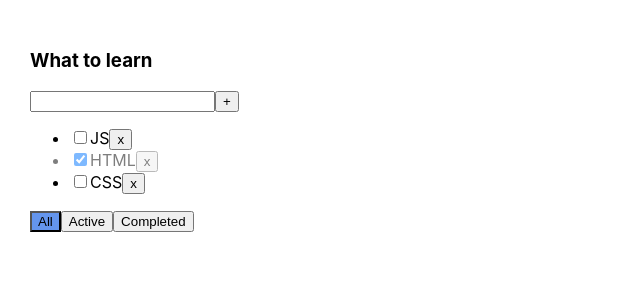
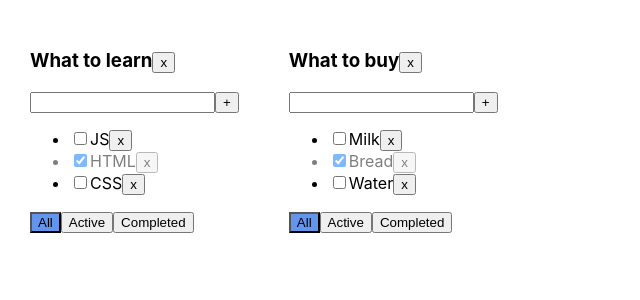
Before and after one commit to Sergei-Illarionov/EpicToDo, a React (Create React App) app: page / in a window 1280 px wide. Shown: the top 300 px of the page, without its empty margins (0-640 px from the left). Built offline with nearby package versions, Linux system fonts and the light colour scheme.

Commit message:
Added id and removeTodoList

```diff
--- a/src/App.tsx
+++ b/src/App.tsx
@@ -9,62 +9,110 @@
     isDone: boolean
 }
 
+type TodoListType = {
+    id: string
+    title: string
+    filter: FilterValuesType
+}
+
+type TaskStateType = {
+    [key: string]: Array<TaskType>
+}
+
 export type FilterValuesType = "all" | "active" | "completed";
 
 function App() {
+    const todoListID1 = v1()
+    const todoListID2 = v1()
 
-    const [tasks, setTasks] = useState<Array<TaskType>>([
+
+    const [todoLists, setTodoLists] = useState<Array<TodoListType>>([
+        {id: todoListID1, title: "What to learn", filter: "all"},
+        {id: todoListID2, title: "What to buy", filter: "all"},
+    ])
+    const [tasks, setTasks] = useState<TaskStateType>({
+        [todoListID1]: [
             {id: v1(), title: "JS", isDone: false},
             {id: v1(), title: "HTML", isDone: true},
             {id: v1(), title: "CSS", isDone: false},
-    ])
+        ],
+        [todoListID2]: [
+            {id: v1(), title: "Milk", isDone: false},
+            {id: v1(), title: "Bread", isDone: true},
+            {id: v1(), title: "Water", isDone: false},
+        ]
+    })
 
-    function removeTask(taskID: string) {
-        const filteredTasks = tasks.filter(t => t.id !== taskID)
-        setTasks(filteredTasks);
+
+    function removeTask(taskID: string, todoListID: string) {
+        const todoListTasks = tasks[todoListID]
+        tasks[todoListID] = todoListTasks.filter(t => t.id !== taskID)
+        setTasks({...tasks})
     }
 
-    function addTask(title: string) {
+    function addTask(title: string, todoListID: string) {
         const newTask: TaskType = {
             id: v1(),
             title: title,
             isDone: false
         }
-        setTasks([newTask, ...tasks])
+        const todoListTasks = tasks[todoListID]
+        tasks[todoListID] = [newTask, ...todoListTasks]
+        setTasks({...tasks})
     }
 
-    function changeTaskStatus(taskID: string, newIsDoneValue: boolean) {
-        const task = tasks.find(t => t.id === taskID)
+    function changeTaskStatus(taskID: string, isDone: boolean, todoListID: string) {
+        const todoListTasks = tasks[todoListID]
+        const task: TaskType | undefined = todoListTasks.find(t => t.id === taskID)
         if (task) {
-            task.isDone = newIsDoneValue
-            setTasks([...tasks])
+            task.isDone = isDone
+            setTasks({...tasks})
         }
     }
 
-    const [filter, setFilter] = useState<FilterValuesType>("all")
-
-    function changeTodoListFilter(newFilterValue: FilterValuesType) {
-        setFilter(newFilterValue)
+    function changeTodoListFilter(newFilterValue: FilterValuesType, todoListID: string) {
+        const todoList = todoLists.find(tl => tl.id === todoListID)
+        if (todoList) {
+            todoList.filter = newFilterValue
+            setTodoLists([...todoLists])
+        }
     }
 
-    let tasksForTodoList = tasks;
+    function removeTodoList(todoListID: string) {
+        setTodoLists(todoLists.filter(tl => tl.id !== todoListID))
+        delete tasks[todoListID]
+        setTasks({...tasks})
+    }
 
-    if (filter === "active") {
-        tasksForTodoList = tasks.filter(t => !t.isDone);
+    return (
+
+        <div className="App">
+            {
+                todoLists.map(tl => {
+                    let taskForTodoList = tasks[tl.id]
+                    if (tl.filter === "active") {
+                        taskForTodoList = tasks[tl.id].filter(t => !t.isDone)
                     }
-    if (filter === "completed") {
-        tasksForTodoList = tasks.filter(t => t.isDone);
+                    if (tl.filter === "completed") {
+                        taskForTodoList = tasks[tl.id].filter(t => t.isDone)
                     }
                     return (
-        <div className="App">
-            <TodoList title="What to learn"
-                      tasks={tasksForTodoList}
+                        <TodoList
+                            key={tl.id}
+                            id={tl.id}
+                            title={tl.title}
+                            tasks={taskForTodoList}
                             removeTask={removeTask}
+                            removeTodoList={removeTodoList}
                             changeTodoListFilter={changeTodoListFilter}
                             addTask={addTask}
                             changeTaskStatus={changeTaskStatus}
-                      filter={filter}
+                            filter={tl.filter}
                         />
+                    )
+                })
+            }
+
         </div>
     );
 }
--- a/src/TodoList.tsx
+++ b/src/TodoList.tsx
@@ -3,13 +3,15 @@
 
 
 type TodoListPropsType = {
+    id: string
     title: string
     filter: FilterValuesType
     tasks: Array<TaskType>
-    removeTask: (taskID: string) => void
-    addTask: (title: string) => void
-    changeTodoListFilter: (newFilterValue: FilterValuesType) => void
-    changeTaskStatus: (taskID: string, newIsDoneValue: boolean) => void
+    removeTask: (taskID: string, todoListID: string) => void
+    removeTodoList: (todoListID: string) => void
+    addTask: (title: string, todoListID: string) => void
+    changeTodoListFilter: (newFilterValue: FilterValuesType, todoListID: string) => void
+    changeTaskStatus: (taskID: string, newIsDoneValue: boolean, todoListID: string) => void
 }
 
 function TodoList(props: TodoListPropsType) {
@@ -20,7 +22,7 @@
     const addTask = () => {
         const trimmedTitle = title.trim()
         if (trimmedTitle) {
-            props.addTask(trimmedTitle)
+            props.addTask(trimmedTitle, props.id)
         } else {
             setError(true)
         }
@@ -38,15 +40,15 @@
         setError(false)
     }
 
-    const setAllFilter = () => props.changeTodoListFilter("all")
-    const setActiveFilter = () => props.changeTodoListFilter("active")
-    const setCompletedFilter = () => props.changeTodoListFilter("completed")
+    const setAllFilter = () => props.changeTodoListFilter("all", props.id)
+    const setActiveFilter = () => props.changeTodoListFilter("active", props.id)
+    const setCompletedFilter = () => props.changeTodoListFilter("completed", props.id)
 
 
     const tasks = props.tasks.map(task => {
-        const removeTask = () => props.removeTask(task.id)
+        const removeTask = () => props.removeTask(task.id, props.id)
         const changeTaskStatus = (e: ChangeEvent<HTMLInputElement>) =>
-            props.changeTaskStatus(task.id, e.currentTarget.checked)
+            props.changeTaskStatus(task.id, e.currentTarget.checked, props.id)
 
         return (
             <li className={task.isDone ? "is-done" : ""} key={task.id}>
@@ -63,7 +65,12 @@
 
     return (
         <div>
-            <h3>{props.title}</h3>
+            <h3>{props.title}
+                <button onClick={() => {
+                    props.removeTodoList(props.id)
+                }}>x
+                </button>
+            </h3>
             <div>
                 <input value={title}
                        onChange={changeTitle}
```
Lines whose indentation alone changed are shown as unchanged.
